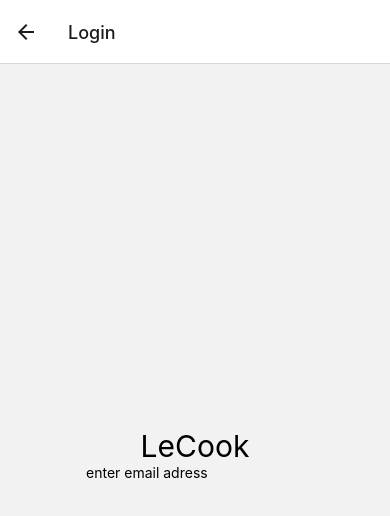
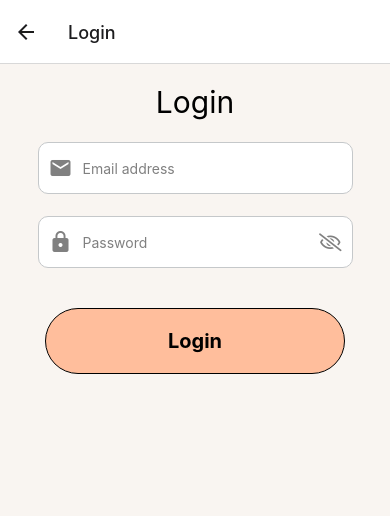
Before and after one commit to Trinkku/recipeapp_mobile, a React Native app: screen /Login in a window 390 px wide. Shown: the top 516 px of the page. Built offline with nearby package versions, Linux system fonts and the light colour scheme.

Commit message:
LoginScreen and Modal done
Also created a new smaller Custom button

```diff
--- /dev/null
+++ b/Customs/ButtonSmall.js
@@ -0,0 +1,32 @@
+import { View, Text, StyleSheet } from 'react-native'
+import React from 'react'
+
+export default function ButtonSmall({buttonText, pressed}) {
+  return (
+    <View style={[styles.customButton, pressed && {backgroundColor: '#4BBA47'}]}>
+      <Text style={styles.buttonText}>{buttonText}</Text>
+    </View>
+  )
+}
+const styles = StyleSheet.create({
+    customButton: {
+        backgroundColor: '#FD7BA580',
+        borderRadius: 45,
+        alignItems: 'center',
+        width: 200,
+        height:50,
+        borderColor: '#black',
+        borderWidth: 1,
+
+    },
+    buttonText: {
+        fontSize: 20,
+        marginTop:10,
+        marginLeft: 50,
+        marginRight: 50,
+        marginBottom: 10,
+        fontWeight:'bold'
+
+
+    }
+  })
--- a/Customs/InputIcon.js
+++ b/Customs/InputIcon.js
@@ -2,7 +2,8 @@ import React from 'react';
 import { TextInput, View, StyleSheet } from 'react-native';
 import { MaterialIcons } from '@expo/vector-icons';
 
-const InputWithIcon = ({ icon, placeholder, ...rest }) => {
+const InputWithIcon = ({ icon, placeholder,rightIcon ,...rest }) => {
+
   return (
     <View style={styles.container}>
       <MaterialIcons name={icon} size={24} color="gray" style={styles.icon} />
@@ -12,6 +13,7 @@ const InputWithIcon = ({ icon, placeholder, ...rest }) => {
         style={styles.inputField}
         {...rest}
       />
+      {rightIcon}
     </View>
   );
 };
@@ -21,11 +23,13 @@ const styles = StyleSheet.create({
     flexDirection: 'row',
     alignItems: 'center',
     borderWidth: 1,
-    borderColor:'black',
+    borderColor:'#C5C8CA',
     borderRadius: 10,
     marginVertical: 10,
     paddingHorizontal: 10,
     backgroundColor:'#FFFFFF',
+    marginTop:2,
+    marginBottom:20
 
   },
   icon: {
--- a/Customs/ModalComponent.js
+++ b/Customs/ModalComponent.js
@@ -1,22 +1,24 @@
-import { View, Text, Modal,Button, StyleSheet } from 'react-native'
+import { View, Text, Modal,Pressable, StyleSheet } from 'react-native'
 import React from 'react'
-import { useNavigation } from '@react-navigation/core'
+import ButtonSmall from './ButtonSmall'
 
-const ModalComponent = ({isVisible, onClose}) => {
 
-  const navigation = useNavigation()
+const ModalComponent = ({isVisible, onClose, navigation}) => {
 
-  const handleSignIn = () => {
-    navigation.navigate('')
-  }
+
+
   return (
     <Modal isVisible={isVisible} animationType='slide' transparent={true}>
-    <View style={styles.wrapper}>
+    <View style={styles.container}>
       <View style={styles.content}>
-        <Text style={{textAlign:'center',fontSize:20}}>Thank you for registering! Sign in now.</Text>
-        <Button title="Sign in"  />
-        <Button title="Close" onPress={onClose} />
-      </View>
+        <Text style={styles.title}>Thank you for registering! Sign in now.</Text>
+        <Text style={styles.label}>We have new recipes daily. selecting any layers and using the color picker from the Background section of the right sidebar.</Text>
+
+
+          <Pressable onPress={() => navigation.navigate('Login')}>
+            {(state) => <ButtonSmall pressed={state.pressed} buttonText="Sign in"/>}
+          </Pressable>
+          </View>
     </View>
   </Modal>
   )
@@ -25,19 +27,34 @@ const ModalComponent = ({isVisible, onClose}) => {
 export default ModalComponent
 
 const styles = StyleSheet.create({
-  wrapper: {
+  container: {
     flex: 1,
     justifyContent: 'center',
     alignItems: 'center',
   },
   content: {
-      backgroundColor:'#FAEDED',
+      backgroundColor:'#FFFFFF',
       borderColor:'gray',
       borderWidth: 1,
       borderRadius:20,
       height:'50%',
       width:'70%',
-      justifyContent:'center'
+      justifyContent:'center',
+      alignItems:'center',
+
+   },
+   title:{
+    textAlign:'center',
+    fontSize:25,
+    fontWeight:'bold',
+    marginBottom:30,
+   },
+   label:{
+    marginLeft:15,
+    fontSize:15,
+    fontWeight:'light',
+    marginBottom:30,
+    color:'gray'
    }
 
 })
--- a/Customs/Title.js
+++ b/Customs/Title.js
@@ -1,10 +1,10 @@
 import { View, Text } from 'react-native'
 import React from 'react'
 
-export default function Title() {
+export default function Title({titleText}) {
   return (
     <View>
-      <Text style={{fontSize:30}}>LeCook</Text>
+      <Text style={{fontSize:30, marginTop:20}}>{titleText}</Text>
     </View>
   )
 }
--- a/Screens/FrontScreen/FrontScreen.js
+++ b/Screens/FrontScreen/FrontScreen.js
@@ -1,8 +1,9 @@
 import { View, ScrollView, Pressable, SafeAreaView, Text, Image } from 'react-native'
 import React, { useEffect, useState } from 'react'
 import Title from '../../Customs/Title'
-import Button from '../../Customs/Button'
+import Buttons from '../../Customs/Buttons'
 import FrontScreenStyles from './FrontScreenStyles'
+
 
 
 export default function FrontScreen({navigation}) {
@@ -36,17 +37,17 @@ export default function FrontScreen({navigation}) {
     <SafeAreaView style={{ flex: 1, backgroundColor: '#FEF6EC' }}>
       <ScrollView>
         <View style={FrontScreenStyles.container}>
-        <Title/>
+          <Title titleText='LeCook'/>
           <Text style={{fontSize: 20, marginTop:50}}> Simple recipes</Text>
           <Image style={FrontScreenStyles.image}
           source={images[imageIndex]}/>
           <View style={{ marginTop: 30, display:'flex'}}>
           <Pressable onPress={goToSignup}>
-            {(state) => <Button pressed={state.pressed} buttonText="Get Started"/>}
+            {(state) => <Buttons pressed={state.pressed} buttonText="Get Started"/>}
           </Pressable>
           <View style={FrontScreenStyles.signinrow}>
             <Text>Already a user? </Text>
-            <Pressable onPress={goToLogin}>
+            <Pressable onPress={()=> navigation.navigate('Login')}>
               <Text style={{fontWeight:'bold'}}>Sign in here</Text>
             </Pressable>
           </View>
--- a/Screens/Login/LoginScreen.js
+++ b/Screens/Login/LoginScreen.js
@@ -1,19 +1,48 @@
-import { View, Text, TextInput } from 'react-native'
-import React from 'react'
+import { View, Pressable, TouchableOpacity} from 'react-native'
+import React, { useState } from 'react'
 import LoginScreenStyles from './LoginScreenStyles'
 import Title from '../../Customs/Title'
+import InputWithIcon from '../../Customs/InputIcon'
+import Buttons from '../../Customs/Buttons'
+import {FontAwesome5 } from '@expo/vector-icons';
 
-export default function Login() {
+export default function Login({navigation}) {
+
+  const [email, setEmail] = useState('')
+  const [password, setPassword] = useState('')
+  const [showPassword, setShowPassword] = useState(false)
+
+  const toggleShowPassword = () => {
+    setShowPassword(!showPassword);
+  };
+
   return (
     <View style={LoginScreenStyles.container}>
-      <Title/>
-      <TextInput style={LoginScreenStyles.loginContainer}
-      placeholder ="enter email adress"
-      keyboardType='email-address'
-      value=''
+      <Title titleText='Login'/>
+      <View style={LoginScreenStyles.signIncontainer}>
+      <View style={LoginScreenStyles.signInForm}>
+     <InputWithIcon icon='email' placeholder='Email address' value={email} onChangeText={setEmail}
+      />
+      <InputWithIcon
+      icon='lock'
+      placeholder='Password'
+      value={password}
+      secureTextEntry={!showPassword}
+      onChangeText={setPassword}
+      rightIcon={
+        <TouchableOpacity onPress={toggleShowPassword}>
+          <FontAwesome5 name={showPassword ? 'eye' : 'eye-slash'}  size={18} color="gray" />
+        </TouchableOpacity>
+      }
+      />
+      </View>
+    <View style={{marginTop:20}} >
+      <Pressable onPress={() => navigation.navigate('Home')}>
+            {(state) => <Buttons pressed={state.pressed} buttonText="Login"/>}
+      </Pressable>
+          </View>
 
-
-      />
+    </View>
     </View>
   )
 }
--- a/Screens/Login/LoginScreenStyles.js
+++ b/Screens/Login/LoginScreenStyles.js
@@ -4,7 +4,18 @@ export default StyleSheet.create({
     container:{
     flex:1,
     alignItems:'center',
-    justifyContent:'center'
+    backgroundColor:'#F9F5F1'
+    },
+    signIncontainer:{
+    width:350,
+    alignItems:'center',
+    flexDirection:'column',
+    marginTop: 20
+    },
 
-    },
+    signInForm:{
+        justifyContent:'flex-start',
+        width:'90%',
+
+        },
 })
--- a/Screens/SignUpScreen/SignUpScreen.js
+++ b/Screens/SignUpScreen/SignUpScreen.js
@@ -4,7 +4,7 @@ import React, { useState } from 'react'
 import { SafeAreaView } from 'react-native-safe-area-context'
 import Title from '../../Customs/Title'
 import SignUpStyles from './SignUpStyles'
-import Button from '../../Customs/Button';
+import Buttons from '../../Customs/Buttons';
 import InputWithIcon from '../../Customs/InputIcon';
 import ModalComponent from '../../Customs/ModalComponent';
 
@@ -45,25 +45,25 @@ export default function SignUpScreen() {
   return (
 
    <SafeAreaView style={SignUpStyles.container}>
-    <Title/>
+    <Title titleText='LeCook'/>
     <ScrollView contentContainerStyle={SignUpStyles.signUpContainer} bounces={false}>
         <View style={SignUpStyles.signUpForm}>
-            <Text style={{justifyContent:'flex-start'}}>Username</Text>
+            <Text style={SignUpStyles.label}>Username</Text>
             <InputWithIcon icon="person"
             placeholder="Username"
             value={username}
             onChangeText={text => setUsername(text)}/>
         </View>
-        <View style={{flexDirection:'row', alignItems:'center', width:'90%', maxWidth:338}}>
+        <View style={{flexDirection:'row', alignItems:'center', width:'90%'}}>
           <View style={SignUpStyles.signUpForm1}>
-              <Text style={{justifyContent:'flex-start'}}>First name</Text>
+              <Text style={SignUpStyles.label}>First name</Text>
               <InputWithIcon icon="person"
               placeholder="First name"
               value={firstname}
               onChangeText={text => setFirstName(text)}/>
           </View>
           <View style={SignUpStyles.signUpForm1}>
-              <Text style={{justifyContent:'flex-start'}}>Last name</Text>
+              <Text style={SignUpStyles.label}>Last name</Text>
               <InputWithIcon icon="person"
               placeholder="Last name"
               value={lastname}
@@ -71,14 +71,14 @@ export default function SignUpScreen() {
           </View>
         </View>
         <View style={SignUpStyles.signUpForm}>
-            <Text style={{justifyContent:'flex-start'}}>Email</Text>
+            <Text style={SignUpStyles.label}>Email Adress</Text>
             <InputWithIcon icon="email"
-            placeholder="Email Adress"
+            placeholder="Email Address"
             value={email}
             onChangeText={text => setEmail(text)}/>
         </View>
         <View style={SignUpStyles.signUpForm}>
-            <Text style={{justifyContent:'flex-start'}}>Password</Text>
+            <Text style={SignUpStyles.label}>Password</Text>
             <InputWithIcon icon="lock"
             placeholder="Password"
             secureTextEntry={true}
@@ -86,7 +86,7 @@ export default function SignUpScreen() {
             onChangeText={text => setPassword(text)}/>
         </View>
         <View style={SignUpStyles.signUpForm}>
-            <Text style={{justifyContent:'flex-start'}}>Confirm Password</Text>
+            <Text style={SignUpStyles.label}>Confirm Password</Text>
             <InputWithIcon icon="lock"
             secureTextEntry={true}
             placeholder="Re-enter password"
@@ -97,7 +97,7 @@ export default function SignUpScreen() {
 
         <View style={{marginTop:30, justifyContent:'center'}}>
         <Pressable onPress={createAccount}>
-            {(state) => <Button pressed={state.pressed} buttonText="Create user"/>}
+            {(state) => <Buttons pressed={state.pressed} buttonText="Create user"/>}
         </Pressable>
         </View>
         {showModal && (
--- a/Screens/SignUpScreen/SignUpStyles.js
+++ b/Screens/SignUpScreen/SignUpStyles.js
@@ -23,5 +23,9 @@ export default StyleSheet.create({
     signUpForm1:{
     justifyContent:'flex-start',
     width:'45%',
+    marginRight:20
     },
+    label:{
+    textAlign:'left'
+    }
 })
```
Also changed, not shown: Customs/Buttons.js (renamed from Customs/Button.js), 1 other file (tests, documents, lock files or other folders).
